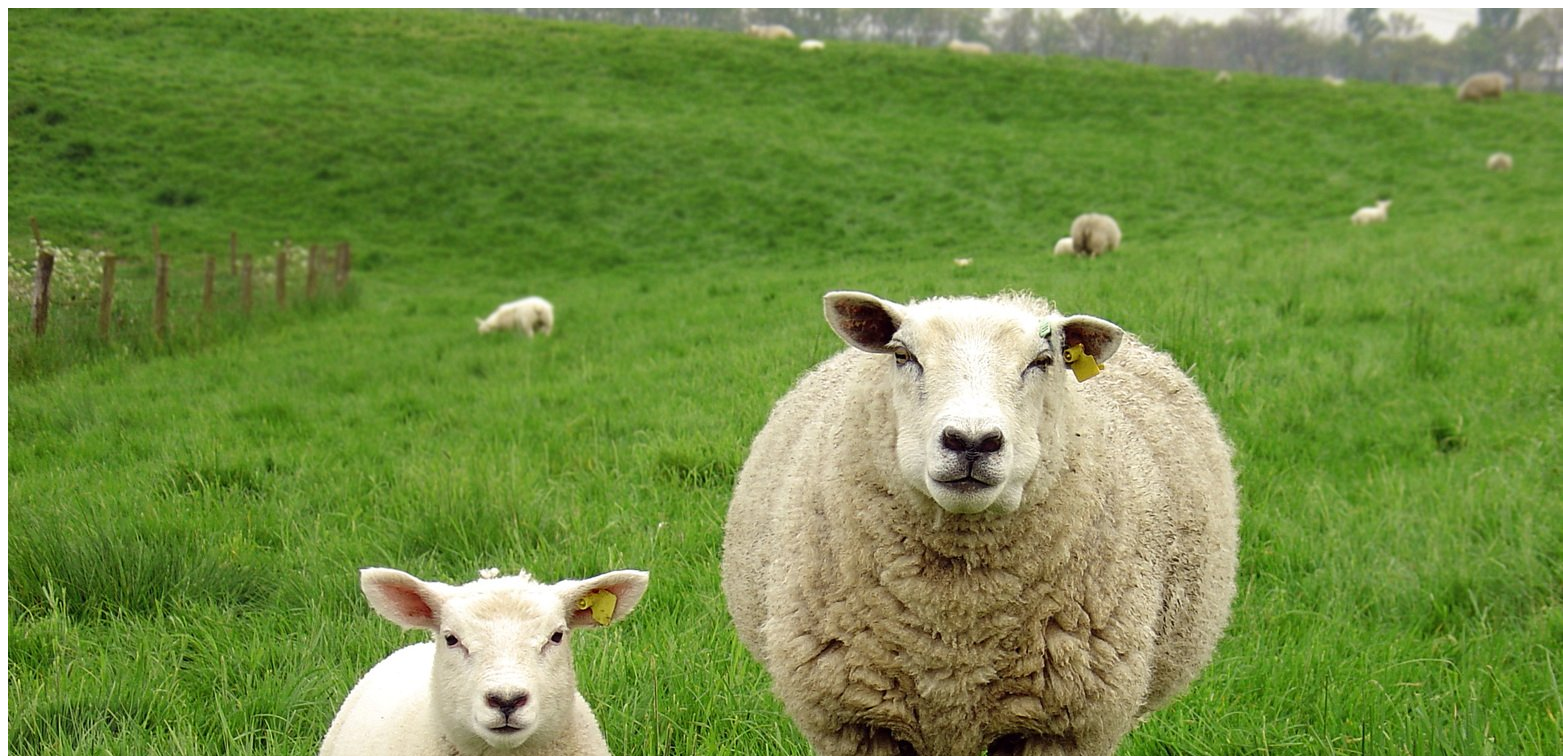
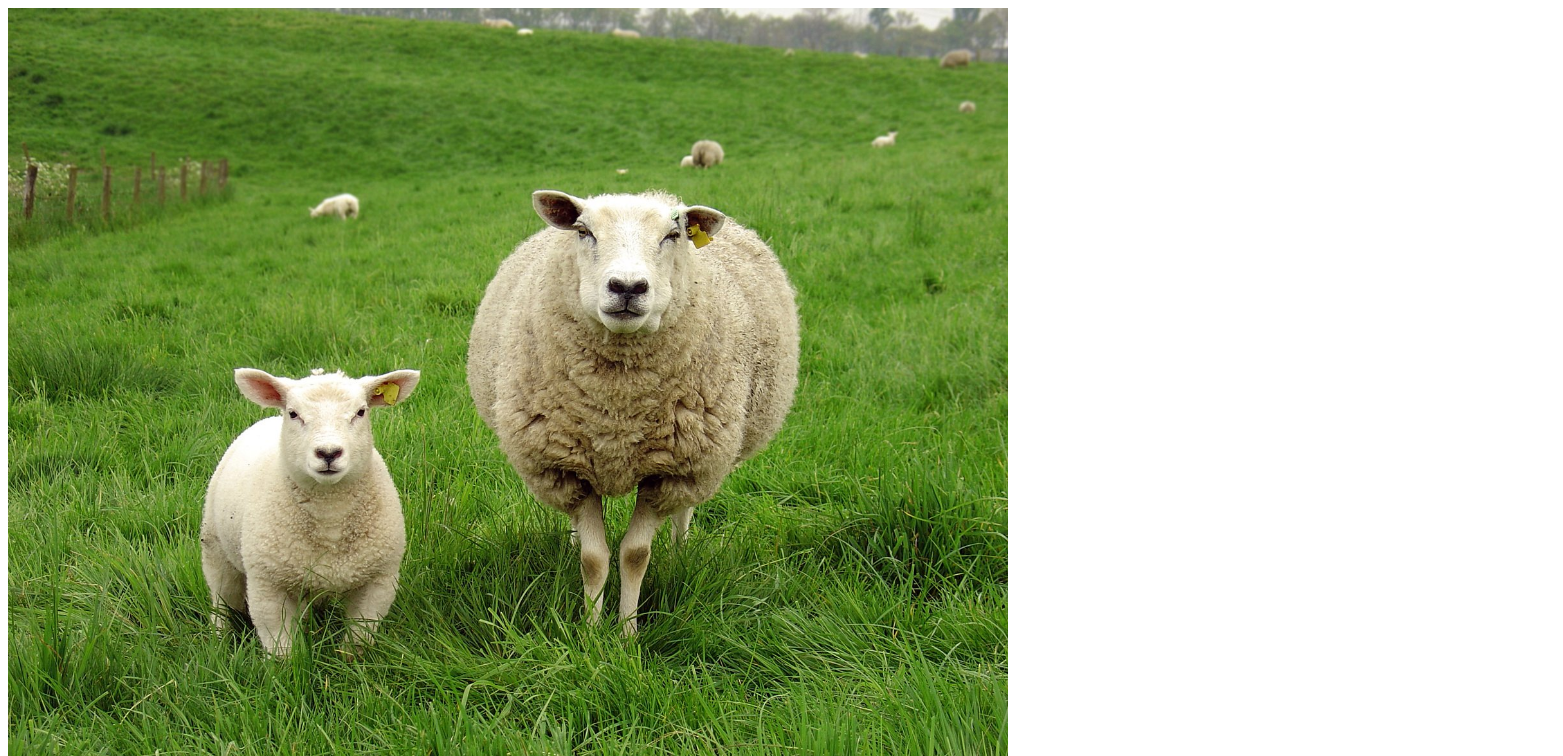
Before and after one commit to wooldigital-lab/Bethany, a plain HTML site: page index.html in a window 1280 px wide. Shown: the top 756 px of the page, 1563 px wide, since content can reach past the window. Drawn offline with Linux system fonts and the light colour scheme.

Commit message:
Update index.html

```diff
--- a/index.html
+++ b/index.html
@@ -6,7 +6,7 @@
   </head>
 
   <body>
-    <img src="sheep.jpg">
+    <img src="sheep.jpg" width="1000" height"500">
       <h1>This is a Header 1</h1>
   <p> This is a paragraph about wool felted animals.  I love to needle felt. </p>
   <h2>This is header 2</h2>
```
